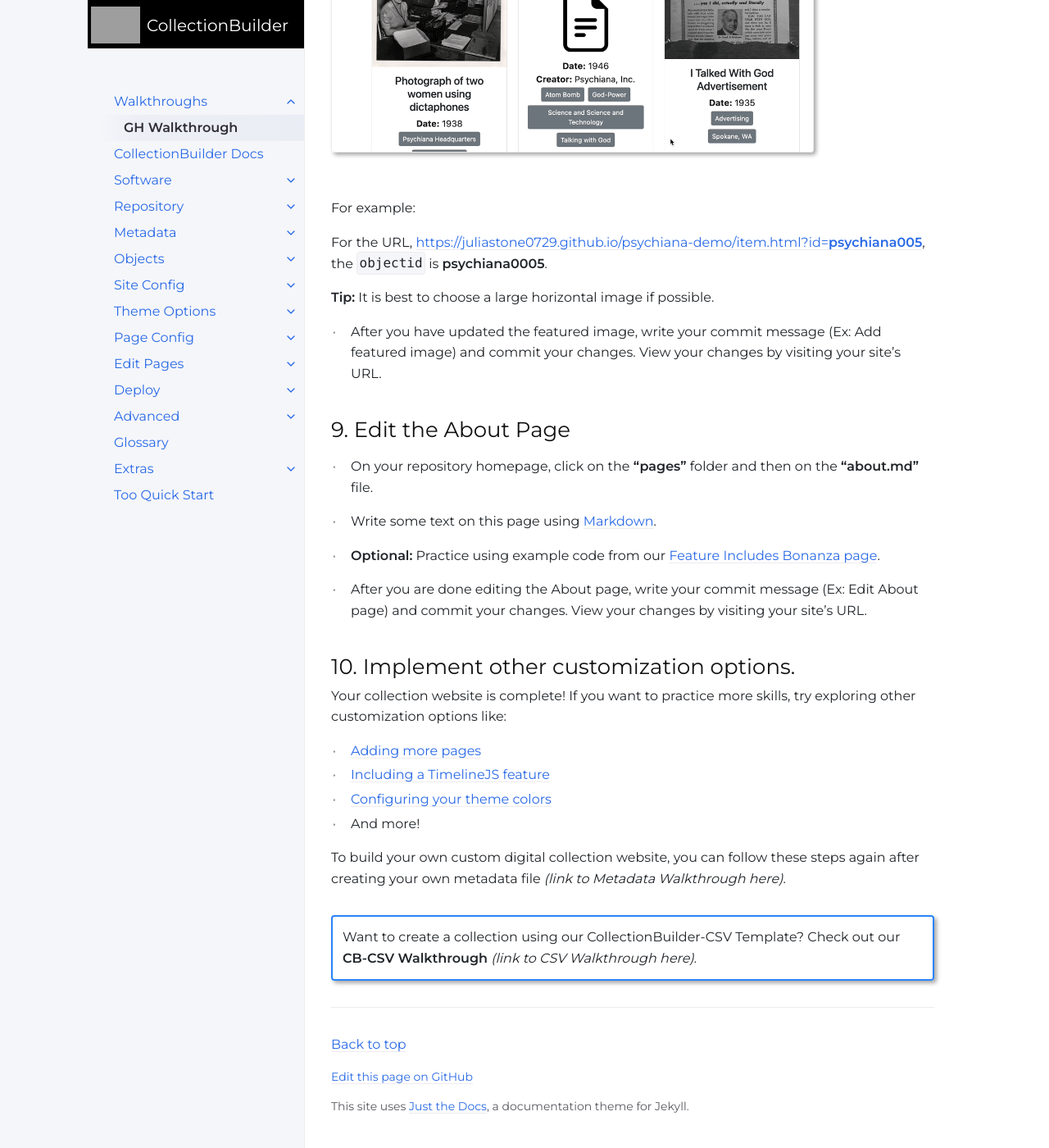
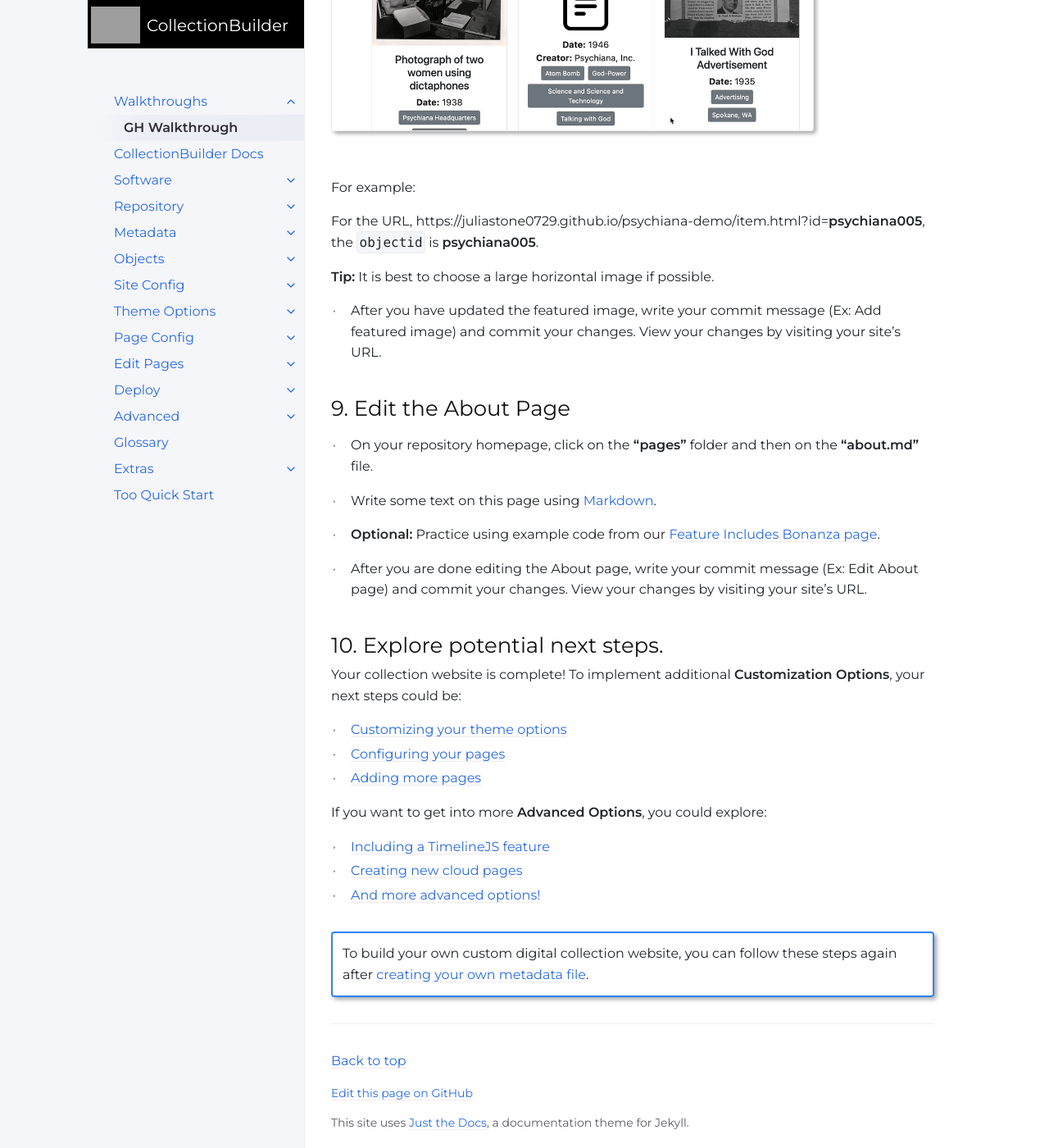
Before and after one commit to CollectionBuilder/cb-docs, a Jekyll site: the page built from docs/walkthroughs/gh-walkthrough.md, in a window 1280 px wide and 1400 px high, scrolled down 7464 px. Shown: the whole window at 82% size. Built offline with Jekyll 4.4.1, drawn with Linux system fonts in a browser that asks for light colours; comment, search, counter and statistics services are not loaded; some of the changed text lies outside the part shown.

Commit message:
Update the next steps section

```diff
--- a/docs/walkthroughs/gh-walkthrough.md
+++ b/docs/walkthroughs/gh-walkthrough.md
@@ -39,7 +39,7 @@ This walkthrough provides steps for creating an example digital collection using
 - Locate the CSV file on your computer (probably in the Downloads folder).
 
 {:.alert .alert-red}
-**Warning:** Do not open the CSV file to avoid issues with Microsoft Excel scrambling your UTF-8 encoding. **Excel cannot correctly export a CSV** for use with CollectionBuilder. To learn more, visit our [Metadata Documentation](https://collectionbuilder.github.io/cb-docs/docs/metadata/uploading/).
+**Warning:** Do not open the CSV file to avoid issues with Microsoft Excel scrambling your UTF-8 encoding. **Excel cannot correctly export a CSV** for use with CollectionBuilder.
 
 - **Without opening the CSV file**, rename it using all lowercase letters, no spaces, and no special characters (Ex: **psychiana-demo.csv**)
 
@@ -139,13 +139,13 @@ Visit your live site and use the Browse page to view potential featured images.
 
 {% include feature/image.html img="browse-items.gif" alt="User clicking on browse option in the website navigation bar" border=true width="80%" %}
 
-To find the `objectid` for an image, click on the image and then check the end of the URL of the item page. The URL will include the `objectid` after id=.
+To find the `objectid` for an image, click on the image title and then check the end of the URL of the item page. The URL will include the `objectid` after **id=**.
 
 {% include feature/image.html img="find-objectid.gif" alt="User clicking on an item and then highlighting the object ID in the URL" border=true width="80%" %}
 
 For example:
 
-For the URL, [https://juliastone0729.github.io/psychiana-demo/item.html?id=**psychiana005**](https://juliastone0729.github.io/psychiana-demo/item.html?id=psychiana005), the `objectid` is **psychiana0005**.
+For the URL, https://juliastone0729.github.io/psychiana-demo/item.html?id=**psychiana005**, the `objectid` is **psychiana005**.
 
 **Tip:** It is best to choose a large horizontal image if possible.
 
@@ -161,16 +161,21 @@ For the URL, [https://juliastone0729.github.io/psychiana-demo/item.html?id=**psy
 
 - After you are done editing the About page, write your commit message (Ex: Edit About page) and commit your changes. View your changes by visiting your site’s URL.
 
-## 10. Implement other customization options.
+## 10. Explore potential next steps.
 
-Your collection website is complete! If you want to practice more skills, try exploring other customization options like:
+Your collection website is complete! To implement additional **Customization Options**, your next steps could be:
 
+- [Customizing your theme options](https://collectionbuilder.github.io/cb-docs/docs/theme/)
+- [Configuring your pages](https://collectionbuilder.github.io/cb-docs/docs/customization/)
 - [Adding more pages](https://collectionbuilder.github.io/cb-docs/docs/pages/add_page/)
+
+If you want to get into more **Advanced Options**, you could explore:
 - [Including a TimelineJS feature](https://collectionbuilder.github.io/cb-docs/docs/advanced/timelinejs/)
-- [Configuring your theme colors](https://collectionbuilder.github.io/cb-docs/docs/customization/config-theme-colors/)
-- And more!
-
-To build your own custom digital collection website, you can follow these steps again after creating your own metadata file _(link to Metadata Walkthrough here)_.
+- [Creating new cloud pages](https://collectionbuilder.github.io/cb-docs/docs/advanced/cloudpage/)
+- [And more advanced options!](https://collectionbuilder.github.io/cb-docs/docs/advanced/)
 
 {:.alert .alert-blue}
-Want to create a collection using our CollectionBuilder-CSV Template? Check out our **CB-CSV Walkthrough** _(link to CSV Walkthrough here)_.
+To build your own custom digital collection website, you can follow these steps again after [creating your own metadata file](https://collectionbuilder.github.io/cb-docs/docs/metadata/gh_metadata/).
+
+<!---{:.alert .alert-blue}
+Want to create a collection using our CollectionBuilder-CSV Template? Check out our **CB-CSV Walkthrough** _(link to CSV Walkthrough here)_.-->
```
